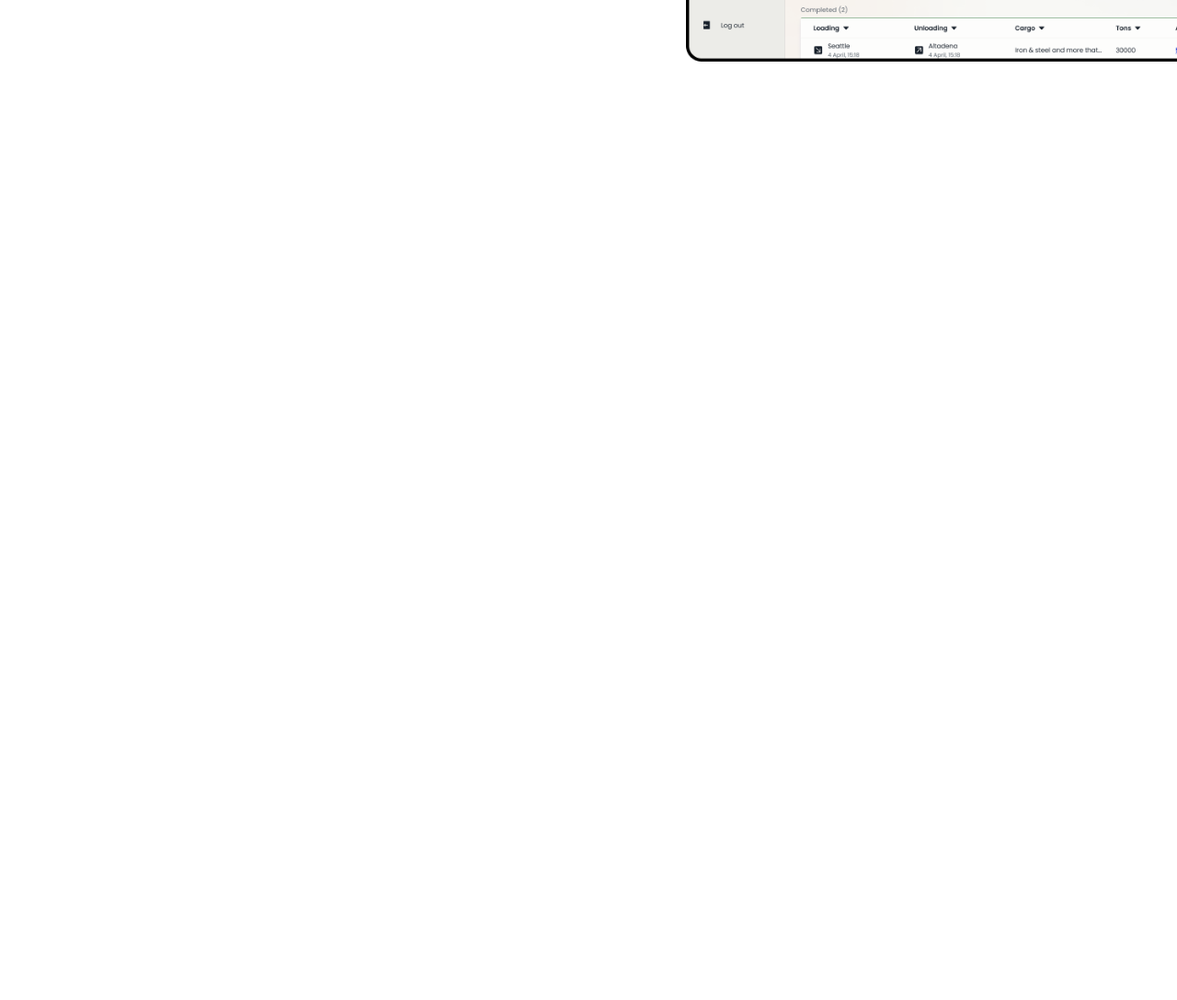
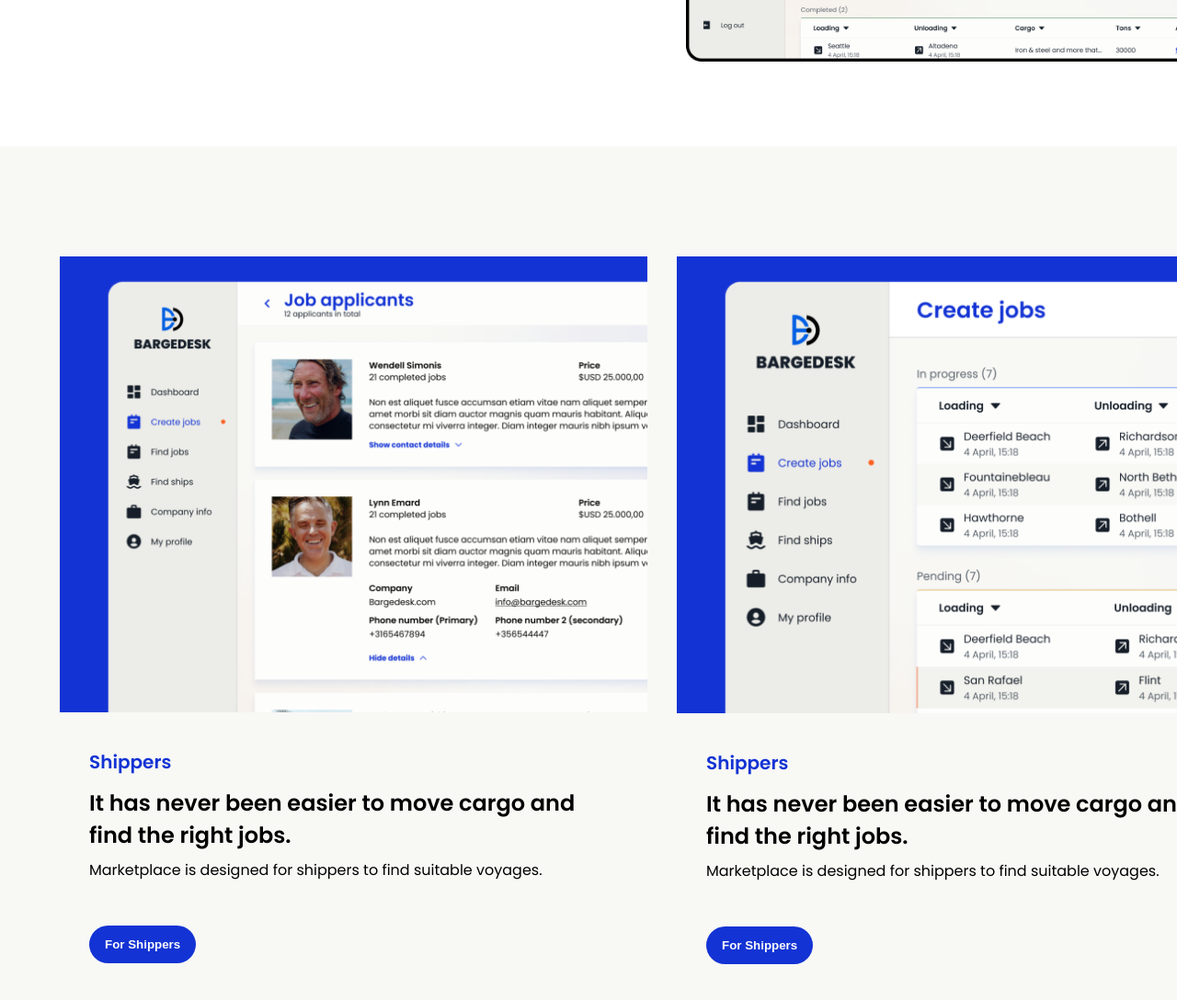
Before and after one commit to shahidul1920/barge_desk, a plain HTML site: page index.html in a window 1280 px wide. Shown: the part 532-1620 px from the top of the page at 92% size. Before the commit the page ends 800 px from the top, so only its background shows below. Drawn offline with Linux system fonts and the light colour scheme.

Commit message:
2nd section done

```diff
--- a/global/_basics.scss
+++ b/global/_basics.scss
@@ -9,7 +9,7 @@
     --black:#151E29;
     --pure:#FDFDFC;
     --primary:#1333D4;
-    --orange: #ECECE8;
+    --mid_p: #F8F8F5;
 }
 .container{
     width: 1440px;
@@ -27,7 +27,7 @@
     text-transform: capitalize;
     padding: 12px 16px;
     border-radius: 100px;
-    font-weight: 600;
+    font-weight: 700;
     cursor: pointer;
     background: none;
 }
--- a/global/_dsgn.scss
+++ b/global/_dsgn.scss
@@ -66,3 +66,39 @@ header{
             }
         }
 }
+
+.news{
+    background: var(--mid_p);
+    padding: 120px 0;
+    .mainNewsSec{
+        display: grid;
+        gap: 2rem;
+        grid-template-columns: repeat(auto-fill, minmax(620px,1fr));
+        .leftCard, .rightCard{
+            .image{
+                width: 100%;
+                img{
+                    width: 100%;
+                    height: auto;
+                }
+            }
+            .text{
+                padding: 2rem;
+                span{
+                    color: var(--primary);
+                    font-weight: 600;
+                    font-size: 20px;
+                }
+                h3{
+                    font-size: 24px;
+                    font-weight: 600;
+                    margin-top: 12px;
+                    margin-bottom: 8px;
+                }
+                button{
+                    margin-top: 48px;
+                }
+            }
+        }
+    }
+}
--- a/index.html
+++ b/index.html
@@ -74,6 +74,51 @@
 
     </section>
 
+    <section class="news">
+        <div class=" container mainNewsSec">
+            <div class="leftCard">
+
+                <div class="image">
+                    <img src="./images/image 4.png" alt="">
+                </div>
+
+                <div class="text">
+                    <span>Shippers</span>
+                    <h3>
+                        It has never been
+                        easier to move cargo and find the right jobs.
+                    </h3>
+                    <p>
+                        Marketplace is designed for shippers to find suitable voyages.
+                    </p>
+
+                    <button class="btn btn_p">For shippers</button>
+                </div>
+
+            </div>
+            <div class="rightCard">
+
+                <div class="image">
+                    <img src="./images/image 5.png" alt="">
+                </div>
+
+                <div class="text">
+                    <span>Shippers</span>
+                    <h3>
+                        It has never been
+                        easier to move cargo and find the right jobs.
+                    </h3>
+                    <p>
+                        Marketplace is designed for shippers to find suitable voyages.
+                    </p>
+
+                    <button class="btn btn_p">For shippers</button>
+                </div>
+
+            </div>
+        </div>
+    </section>
+
     <script src="app.js"></script>
 </body>
 
```
Also changed, not shown: dist/style.css, images/image 4.png (added), images/image 5.png (added), 1 other file.
